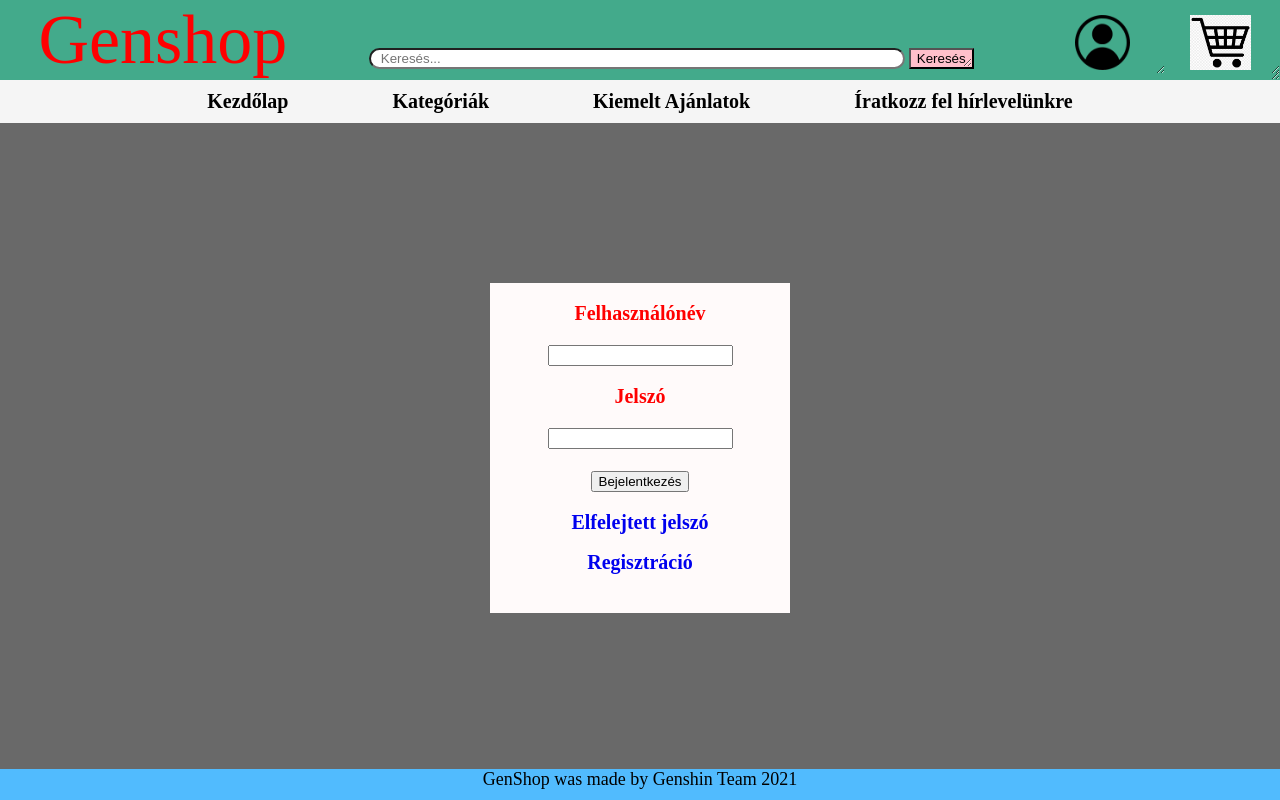
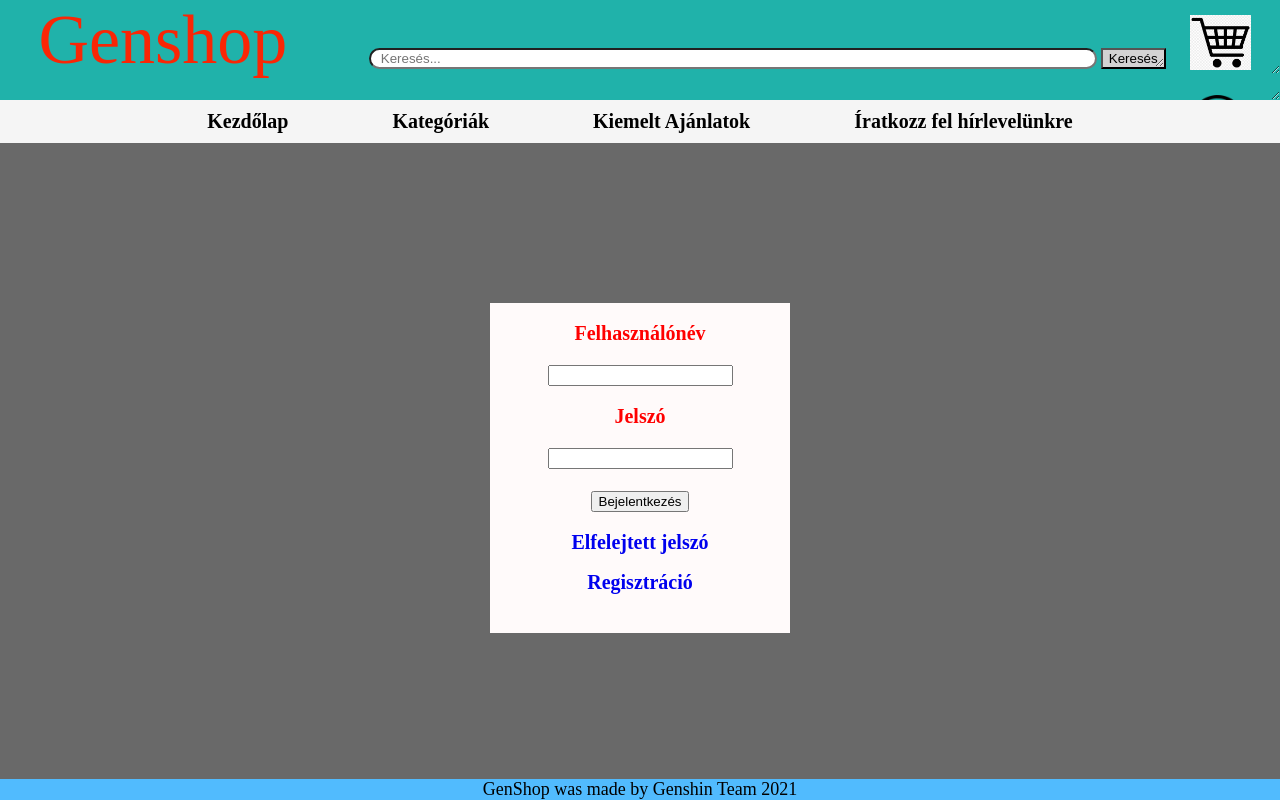
Before and after one commit to ShuoTheOne/AFP2_Genshin, a PHP site: page /html/login.html in a window 1280 px wide. Run offline with PHP 8.4, Linux system fonts and the light colour scheme.

Commit message:
Frontendbeli hibajavítások, Tesztterv kiegészítés
Frontenden:
 - Login gomb mindenhol működőképessé tétele
 - Dizájnbeli javítások
 - Searchbox méretezési beállítások / annak keresőgombjának dizájnjának javítása
 - Oldal fejléc színének javítása
 - Lábléc kisebbre tétele / szépítés
 - Main.html-ben lévő slideshow fixálása
 - Ikonokról padding eltávolítva (bal) oldalról
Tesztterv:
 - Verziószám 1.0-ra emelése
 - Gépelés / Hibajavítások
 - Tartalomjegyzék frissítése

```diff
--- a/Frontend/assets/css/default.css
+++ b/Frontend/assets/css/default.css
@@ -21,7 +21,7 @@ body
 	position: sticky;
 	resize: both;
     overflow: auto;
-	background-color: #43AA8B;
+	background-color: #20B2AA;
 }
 
 	.genshin-logo
@@ -29,7 +29,7 @@ body
 		resize: both;
 		overflow: auto;
 		font-size: 70px;
-		color: red;
+		color: #FA2605;
 		text-decoration: none;
 		padding-left: 3%;
 		padding-right: 5%;
@@ -39,35 +39,39 @@ body
 	{
 		resize: both;
 		overflow: auto;
-		width: 40%;
+		width: 55%;
 		padding-left: 10px;
 		border-radius: 20px;
 		padding-right: 10px;
+		max-width:100%;
+		max-height:100%;
 	}
 
 	.search-input-box:active
 	{
-		background-color: black;
+		background-color: white;
 	}
 
 	.search-button
 	{
 		resize: both;
 		overflow: auto;
-		background-color: pink;
+		background-color: lightgrey;
 		width: auto;
+		height: auto;
+		max-width:100%;
+		max-height:100%;
 	}
 
 	.search-button:hover
 	{
-		background-color: purple
+		background-color: white;
 	}
 
 	.profileshopcartimage
 	{
 		resize: both;
 		overflow: auto;
-		padding-left: 2%;
 		padding-right: 2%;
 		width: 5%;
 		float: right;
@@ -120,16 +124,23 @@ body
 /* Kiemelt ajánlatok lapozó */
 #slideshow
 {
-	width: 500px;
+	width: 800px;
+	height: 500px;
 	margin: auto;
 	text-align: center;
-	padding-bottom: 10px;
+	position: absolute;
+	top:0;
+	bottom: 0;
+	left: 0;
+	right: 0;
+
 }
 
 	.slideshowimage
 	{
-		width: 500px;
-		height: 300px;
+		width: 800px;
+		height: 500px;
+
 	}
 
 	.slideshowBtnLeft, .slideshowBtnRight
@@ -151,8 +162,8 @@ body
 	position: fixed;
     left: 0;
     bottom: 0;
+    right: 0;
 	text-align: center;
-	padding-bottom: 10px;
 	width: 100%;
 	font-size: 18px;
 	background-color: #51BBFE;
--- a/Frontend/html/forgetpassword.html
+++ b/Frontend/html/forgetpassword.html
@@ -12,7 +12,7 @@
 			<input type="text" class="search-input-box" placeholder="Keresés...">
 			<button class="search-button"> Keresés </button>
 			<a href="shoppingcart.html" class="profileshopcartimage"><img src="../assets/images/shopcart.png"></img></a>
-			<a href="#" class="profileshopcartimage"><img src="../assets/images/profileimage.png"></img></a>
+			<a href="login.html" class="profileshopcartimage"><img src="../assets/images/profileimage.png"></img></a>
 		</div>
 		<div id="navbar">
 			<ul>
--- a/Frontend/html/login.html
+++ b/Frontend/html/login.html
@@ -12,7 +12,7 @@
 			<input type="text" class="search-input-box" placeholder="Keresés...">
 			<button class="search-button"> Keresés </button>
 			<a href="shoppingcart.html" class="profileshopcartimage"><img src="../assets/images/shopcart.png"></img></a>
-			<a href="#" class="profileshopcartimage"><img src="../assets/images/profileimage.png"></img></a>
+			<a href="login.html" class="profileshopcartimage"><img src="../assets/images/profileimage.png"></img></a>
 		</div>
 		<div id="navbar">
 			<ul>
--- a/Frontend/html/product.html
+++ b/Frontend/html/product.html
@@ -12,7 +12,7 @@
 			<input type="text" class="search-input-box" placeholder="Keresés...">
 			<button class="search-button"> Keresés </button>
 			<a href="shoppingcart.html" class="profileshopcartimage"><img src="../assets/images/shopcart.png"></img></a>
-			<a href="#" class="profileshopcartimage"><img src="../assets/images/profileimage.png"></img></a>
+			<a href="login.html" class="profileshopcartimage"><img src="../assets/images/profileimage.png"></img></a>
 
 		</div>
 		<div id="navbar">
--- a/Frontend/html/register.html
+++ b/Frontend/html/register.html
@@ -12,7 +12,7 @@
 			<input type="text" class="search-input-box" placeholder="Keresés...">
 			<button class="search-button"> Keresés </button>
 			<a href="shoppingcart.html" class="profileshopcartimage"><img src="../assets/images/shopcart.png"></img></a>
-			<a href="#" class="profileshopcartimage"><img src="../assets/images/profileimage.png"></img></a>
+			<a href="login.html" class="profileshopcartimage"><img src="../assets/images/profileimage.png"></img></a>
 		</div>
 		<div id="navbar">
 			<ul>
--- a/Frontend/html/shoppingcart.html
+++ b/Frontend/html/shoppingcart.html
@@ -12,7 +12,7 @@
 			<input type="search" class="search-input-box" placeholder="Keresés...">
 			<button class="search-button"> Keresés </button>
 			<a href="shoppingcart.html" class="profileshopcartimage"><img src="../assets/images/shopcart.png"></img></a>
-			<a href="#" class="profileshopcartimage"><img src="../assets/images/profileimage.png"></img></a>
+			<a href="login.html" class="profileshopcartimage"><img src="../assets/images/profileimage.png"></img></a>
 
 		</div>
 		<div id="navbar">
--- a/Frontend/html/subscribe.html
+++ b/Frontend/html/subscribe.html
@@ -9,10 +9,10 @@
 	<div id="container">
 		<div id="header">
 			<a href="main.html" class="genshin-logo"> Genshop </a>
-			<input type="text" class="search-input-box" placeholder="Keresés...">
+			<input type="search" class="search-input-box" placeholder="Keresés...">
 			<button class="search-button"> Keresés </button>
 			<a href="shoppingcart.html" class="profileshopcartimage"><img src="../assets/images/shopcart.png"></img></a>
-			<a href="#" class="profileshopcartimage"><img src="../assets/images/profileimage.png"></img></a>
+			<a href="login.html" class="profileshopcartimage"><img src="../assets/images/profileimage.png"></img></a>
 		</div>
 		<div id="navbar">
 			<ul>
```
Also changed, not shown: docs/Tesztterv.md (+15 -4 lines).
